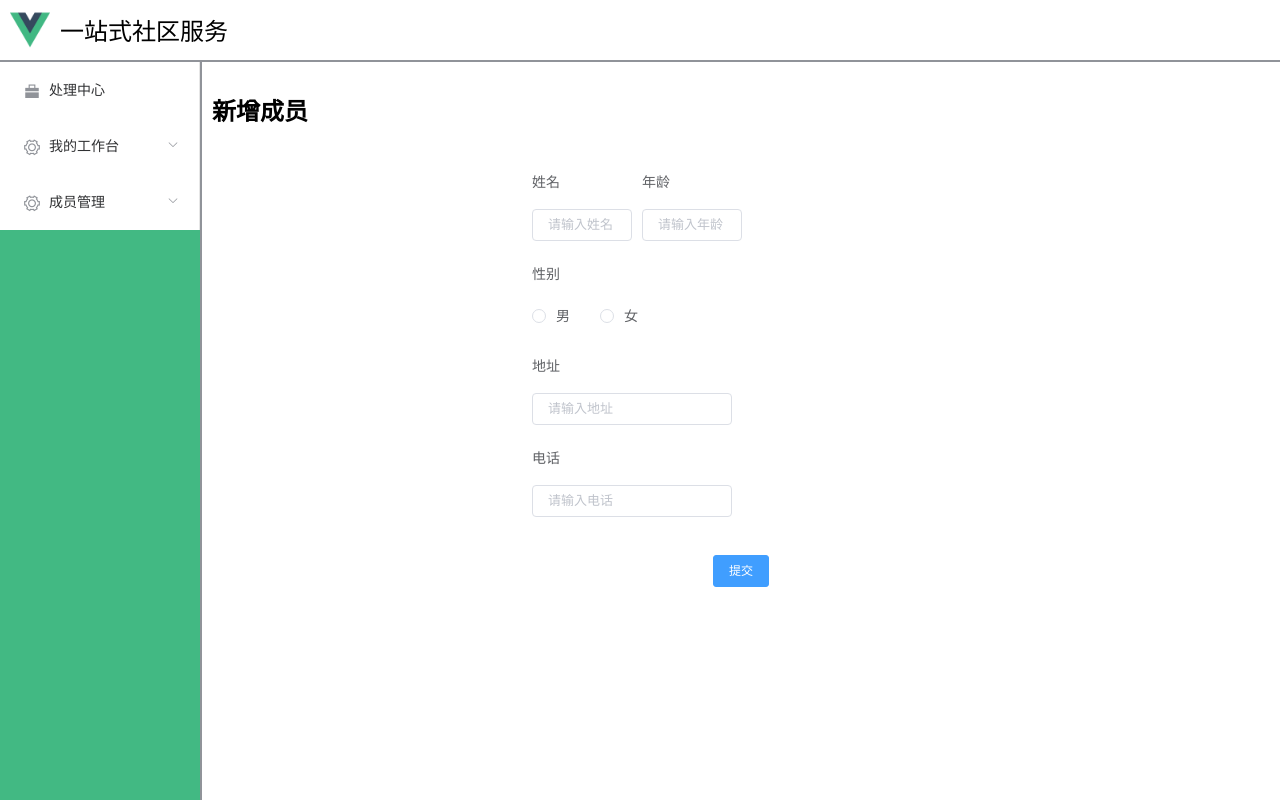
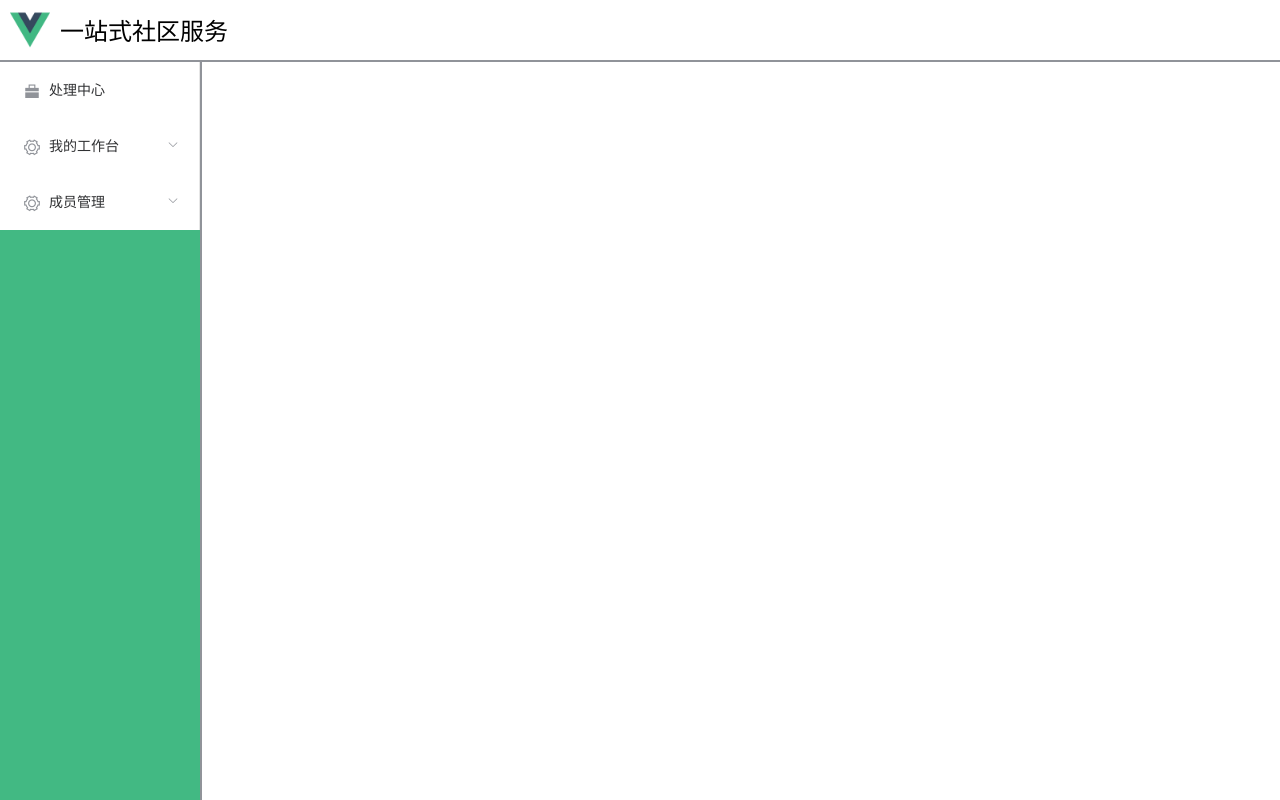
Before and after one commit to ddggll/vuee, a Vue app: page /addAdmin in a window 1280 px wide. Built offline with nearby package versions, Linux system fonts and the light colour scheme.

Commit message:
删除add和edit

```diff
--- a/src/router/index.js
+++ b/src/router/index.js
@@ -33,21 +33,6 @@ const routes = [
     path: '/user',
     name: 'user',
     component: () => import('../views/login/UserView.vue')
-  },
-  {
-    path: '/addAdmin',
-    name: 'addAdmin',
-    component: () => import('../views/Mange/AddAdmin.vue')
-  },
-  {
-    path: '/editAdmin',
-    name: 'editAdmin',
-    component: () => import('../views/Mange/editAdmin.vue')
-  },
-  {
-    path: '/test',
-    name: 'test',
-    component: () => import('../views/Mange/test.vue')
   }
 ]
 
--- a/src/views/Mange/AddAdmin.vue
+++ /dev/null
@@ -1,79 +0,0 @@
-<template>
-  <div>
-    <h2 >新增成员</h2>
-    <div style="padding: 20px ;margin-left: 300px;width: 600px;" class="demo-form-inline">
-      <el-form  label-position="top" label-width="80px" :model="form" style="width: 600px;margin-left:auto;" :inline="true">
-        <el-form-item label="姓名" style="width: 100px;">
-          <el-input v-model="form.name" placeholder="请输入姓名"></el-input>
-        </el-form-item>
-        <el-form-item  label="年龄" style="width: 100px;">
-          <el-input v-model="form.age" placeholder="请输入年龄"></el-input>
-        </el-form-item>
-        <br>
-        <el-form-item  label="性别">
-          <!--       <el-input v-model="form.sex" placeholder="请输入性别"></el-input>-->
-          <el-radio v-model="form.sex" label="男">男</el-radio>
-          <el-radio v-model="form.sex" label="女">女</el-radio>
-        </el-form-item>
-        <br>
-        <el-form-item label="地址" style="width: 200px;">
-          <el-input v-model="form.address" placeholder="请输入地址"></el-input>
-        </el-form-item>
-        <br>
-        <el-form-item label="电话" style="width: 200px;">
-          <el-input v-model="form.phone" placeholder="请输入电话"></el-input>
-        </el-form-item>
-      </el-form>
-    </div>
-    <div style="text-align: center">
-      <el-button type="primary"  @click="addAdmin">提交</el-button>
-      <!--      <el-button type="danger">取消</el-button>-->
-    </div>
-  </div>
-</template>
-
-<style  lang="scss">
-//.el-form .el-form-item:nth-child(2) .el-input__inner{
-//  width: 100px;
-//}
-//.el-form .el-form-item:nth-child(3) .el-input__inner{
-//  width: 100px;
-//}
-.el-f{
-  width:100px;
-}
-</style>
-<script>
-import request from "@/utils/requeset";
-
-export default {
-  name: "addAdmin",
-  data() {
-    return {
-      form: {
-        name: '',
-        age: '',
-        sex: '',
-        address: '',
-        phone: ''
-      },
-      radio: '男'
-
-    }
-  },
-  methods: {
-
-    addAdmin(){
-      request.post("/user/addAdmin",this.form).then(res => {
-        if(res.code === "success"){
-          this.$notify.success('新增成功')
-          this.form={}
-        }
-        else{
-          this.$notify.error(res.msg);
-        }
-      })
-    }
-  }
-}
-</script>
--- a/src/views/Mange/CheckAdmin.vue
+++ b/src/views/Mange/CheckAdmin.vue
@@ -72,7 +72,7 @@
         </el-form>
       </div>
       <div style="text-align: center">
-        <el-button type="primary" @click="addAdmin" >提交</el-button>
+        <el-button type="primary" @click ="addAdmin" >提交</el-button>
         <!--      <el-button type="danger">取消</el-button>-->
       </div>
     </el-dialog>
@@ -238,7 +238,8 @@ export default {
             if(res.code === "success"){
               this.$notify.success('更新成功')
               this.editAdminLog=false
-              this.refresh()
+              this.load()
+              // this.refresh()
             }
             else{
               this.$notify.error(res.msg);
--- a/src/views/Mange/editAdmin.vue
+++ /dev/null
@@ -1,82 +0,0 @@
-<template>
-  <div>
-    <h2>修改信息</h2>
-    <div style="padding: 20px ;margin: 20px;width: 400px" class="form-area">
-      <el-form  label-position="" label-width="80px" :model="form" inline="true" style="width: 600px;margin-left:auto;">
-        <el-form-item label="姓名">
-          <el-input v-model="form.name" placeholder="请输入姓名"></el-input>
-        </el-form-item>
-        <el-form-item  label="年龄">
-          <el-input v-model="form.age" placeholder="请输入年龄"></el-input>
-        </el-form-item>
-        <el-form-item  label="性别">
-          <el-radio v-model="form.sex" label="男">男</el-radio>
-          <el-radio v-model="form.sex" label="女">女</el-radio>
-        </el-form-item>
-      </el-form>
-      <el-form  label-position="top" label-width="80px" :model="form" style="width: 600px;margin-left:40px;">
-        <el-form-item label="地址">
-          <el-input v-model="form.address" placeholder="请输入地址"></el-input>
-        </el-form-item>
-        <el-form-item label="电话">
-          <el-input v-model="form.phone" placeholder="请输入电话"></el-input>
-        </el-form-item>
-      </el-form>
-    </div>
-    <div style="text-align: center">
-      <el-button type="primary" @click="updateAdmin" >提交</el-button>
-      <!--      <el-button type="danger">取消</el-button>-->
-    </div>
-  </div>
-</template>
-
-<style  lang="scss">
-//.el-form .el-form-item:nth-child(2) .el-input__inner{
-//  width: 100px;
-//}
-//.el-form .el-form-item:nth-child(3) .el-input__inner{
-//  width: 100px;
-//}
-.el-f{
-  width:100px;
-}
-</style>
-<script>
-import request from "@/utils/requeset";
-import router from "@/router/index";
-
-export default {
-  name: "editAdmin",
-  data() {
-    return {
-      form: {
-        name: '',
-        age: '',
-        sex: '',
-        address: '',
-        phone: ''
-      },
-      radio: '男'
-    }
-  },
-  created() {
-    request.get("/user/" +router.currentRoute.query.id ).then(res => {
-      this.form = res.data;
-    })
-  },
-  methods: {
-
-    updateAdmin(){
-      request.put("/user/updateAdmin",this.form).then(res => {
-        if(res.code === "success"){
-          this.$notify.success('更新成功')
-          this.$router.push({path:"/checkAdmin"})
-        }
-        else{
-          this.$notify.error(res.msg);
-        }
-      })
-    }
-  }
-}
-</script>
--- a/src/views/Mange/test.vue
+++ /dev/null
@@ -1,89 +0,0 @@
-<script>
-import request from "@/utils/requeset";
-export default {
-  name: "test",
-  data() {
-    return {
-      form: {
-        name: '',
-        age: '',
-        sex: '',
-        address: '',
-        phone: ''
-      },
-      radio: '男',
-
-      centerDialogVisible: false,
-    }
-  },
-  methods: {
-
-    addAdmin(){
-      request.post("/user/addAdmin",this.form).then(res => {
-        if(res.code === "success"){
-          this.$notify.success('新增成功')
-          this.form={}
-        }
-        else{
-          this.$notify.error(res.msg);
-        }
-      })
-    }
-  }
-}
-</script>
-
-<template>
-<div>
-  <el-button type="text" @click="centerDialogVisible = true">点击打开 Dialog</el-button>
-  <el-dialog title="提示" :visible.sync="centerDialogVisible" width="50%" center>
-    <h2 style="text-align: center">新增成员</h2>
-    <div class="login-box">
-      <el-form  label-position="labelPosition" label-width="80px"  model="form" :inline="true">
-        <el-form-item label="姓名" style="width: 300px;">
-          <el-input v-model="form.name" placeholder="请输入姓名"></el-input>
-        </el-form-item>
-        <el-form-item  label="年龄" style="width: 300px;">
-          <el-input v-model="form.age" placeholder="请输入年龄"></el-input>
-        </el-form-item>
-        <br>
-        <el-form-item  label="性别">
-          <!--       <el-input v-model="form.sex" placeholder="请输入性别"></el-input>-->
-          <el-radio v-model="form.sex" label="男">男</el-radio>
-          <el-radio v-model="form.sex" label="女">女</el-radio>
-        </el-form-item>
-        <br>
-        <el-form-item label="地址" style="width: 300px;">
-          <el-input v-model="form.address" placeholder="请输入地址"></el-input>
-        </el-form-item>
-        <br>
-        <el-form-item label="电话" style="width: 300px;">
-          <el-input v-model="form.phone" placeholder="请输入电话"></el-input>
-        </el-form-item>
-      </el-form>
-    </div>
-    <div style="text-align: center">
-      <el-button type="primary"  @click="addAdmin">提交</el-button>
-      <!--      <el-button type="danger">取消</el-button>-->
-    </div>
-
-
-  </el-dialog>
-</div>
-
-</template>
-
-<style scoped lang="scss">
-.login-box {
- // border: 0px solid #DCDFE6;
-  width: 60%;
-  margin: 18px auto;
-  padding: 35px 35px 15px 35px;
-  border-radius: 0px;
-  //-webkit-border-radius: 5px;
-  //-moz-border-radius: 5px;
-  //box-shadow: 0 0 25px #909399;
-  //background-color: white;
-}
-
-</style>
```
